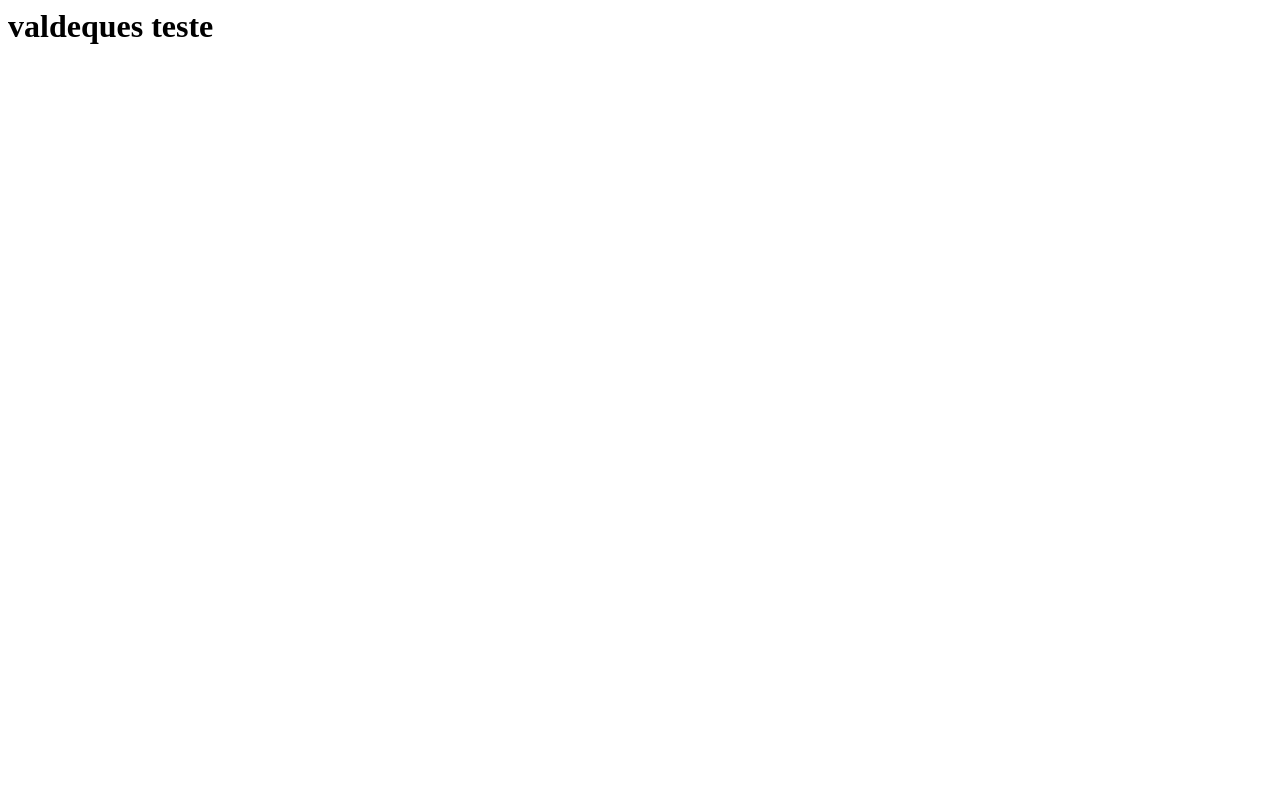
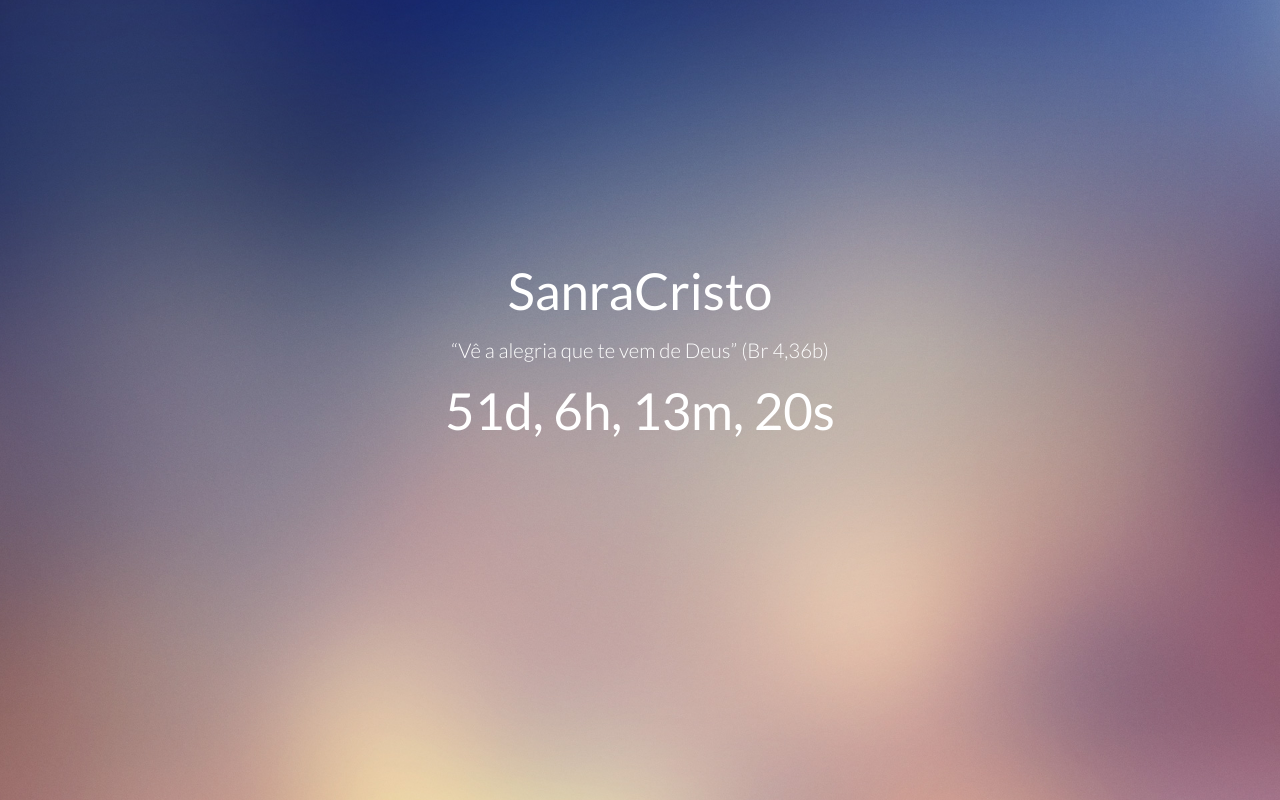
Before and after one commit to Valdeques/valdeques.github.io, a plain HTML site: page index.html in a window 1280 px wide. Drawn offline with Linux system fonts and the light colour scheme.

Commit message:
subindo o cronometro

```diff
--- a/index.html
+++ b/index.html
@@ -1,8 +1,22 @@
+<!DOCTYPE html>
 <html>
 <head>
- 	<title>teste</title>
+	<meta charset="UTF-8">
+	<title>SanraCristo</title>
+	<link rel="stylesheet" type="text/css" href="style.css">
+	<link href='http://fonts.googleapis.com/css?family=Lato:300,400' rel='stylesheet' type='text/css'>
 </head>
 <body>
- <h1>valdeques teste</h1>
+	<div class="soon">
+		<h1>SanraCristo</h1>
+		<p>
+			“Vê a alegria que te vem de Deus” (Br 4,36b)
+		</p>
+		<div class="count">
+		    <h1 id="countdown" class="clock"></h1>
+		</div>
+
+	</div>
+	<script src="js/index.js"></script>
 </body>
 </html>
--- /dev/null
+++ b/js/index.js
@@ -0,0 +1,24 @@
+(function() {
+        var target_date = new Date("feb 6, 2016").getTime();
+
+        var days, hours, minutes, seconds, countdown = document.getElementById("countdown");
+
+        setInterval(function () {
+
+            var current_date = new Date().getTime();
+            var seconds_left = (target_date - current_date) / 1000;
+
+            days = parseInt(seconds_left / 86400);
+            seconds_left = seconds_left % 86400;
+
+            hours = parseInt(seconds_left / 3600);
+            seconds_left = seconds_left % 3600;
+
+            minutes = parseInt(seconds_left / 60);
+            seconds = parseInt(seconds_left % 60);
+
+            countdown.innerHTML = days + "d, " + hours + "h, "
+            + minutes + "m, " + seconds + "s ";
+
+        }, 1000);
+})();
--- /dev/null
+++ b/style.css
@@ -0,0 +1,133 @@
+html, body, div, span, applet, object, iframe,
+h1, h2, h3, h4, h5, h6, p, blockquote, pre,
+a, abbr, acronym, address, big, cite, code,
+del, dfn, em, img, ins, kbd, q, s, samp,
+small, strike, strong, sub, sup, tt, var,
+b, u, i, center,
+dl, dt, dd, ol, ul, li,
+fieldset, form, label, legend,
+table, caption, tbody, tfoot, thead, tr, th, td,
+article, aside, canvas, details, embed,
+figure, figcaption, footer, header, hgroup,
+menu, nav, output, ruby, section, summary,
+time, mark, audio, video {
+	margin: 0;
+	padding: 0;
+	border: 0;
+	font-size: 100%;
+	font: inherit;
+	vertical-align: baseline;
+}
+/* HTML5 display-role reset for older browsers */
+article, aside, details, figcaption, figure,
+footer, header, hgroup, menu, nav, section {
+	display: block;
+}
+body {
+	line-height: 1;
+}
+ol, ul {
+	list-style: none;
+}
+blockquote, q {
+	quotes: none;
+}
+blockquote:before, blockquote:after,
+q:before, q:after {
+	content: '';
+	content: none;
+}
+table {
+	border-collapse: collapse;
+	border-spacing: 0;
+}
+body{
+	font-size: 17px;
+	background: #2ecc71 url('images/bg.jpg') no-repeat center center fixed;
+	background-size: cover;
+	font-family: 'Lato',"Open Sans", Arial;
+	transition: ease-in-out all 300ms;
+}
+.soon {
+    position:absolute;
+    width: 600px;
+    height: 270px;
+    left:0;
+    right:0;
+    top:0;
+    bottom:0;
+    margin-top:50%;
+    margin:auto;
+    max-width:100%;
+    max-height:100%;
+}
+.soon h1 {
+	text-align: center;
+	color: #fff;
+	font-size: 3em;
+	font-family: 'Lato';
+	font-weight: 400;
+}
+.soon p{
+	color: #fff;
+	font-family: 'Lato';
+	font-weight: 300;
+	text-align: center;
+  	margin: 0 auto;
+  	font-size: 1.2em;
+  	padding: 1.2em 0;
+}
+.soon form{
+	margin: 0 auto;
+	text-align: center;
+}
+input{
+	transition: ease-in-out all 300ms;
+}
+.soon form input[type="email"]{
+	height: 2.5em;
+	color: #34495e;
+	border-radius: 3px;
+	border: none;
+	padding: 0 .5em;
+	padding-bottom: 0.1em;
+	font-family: 'Lato';
+	font-weight: 300;
+	font-size: 0.8em;
+}
+.soon form input[type="email"]:focus{
+	outline: none;
+}
+.soon form input[type="submit"]{
+	height: 2.6em;
+	color: #fff;
+	background-color: transparent;
+	border-radius: 3px;
+	border: 2px solid #fff;
+	padding: 0 1.5em;
+	padding-bottom: 0.1em;
+	font-family: 'Lato';
+	font-weight: 400;
+	font-size: .8em;
+}
+.soon form input[type="submit"]:hover{
+	background-color:#fff;
+	background: rgba(255, 255, 255, 0.3);
+}
+
+.count {
+    position:relative;
+    margin-bottom:6%;
+
+    font-family: 'Lato';
+}
+.clock {
+    font-size:75px;
+    text-align:center;
+}
+.count h3 {
+    position: absolute;
+    right: 1%;
+    top: 60%;
+    color: #ffffff;
+}
```
Also changed, not shown: images/bg.jpg (added). Lines whose indentation alone changed are shown as unchanged.
